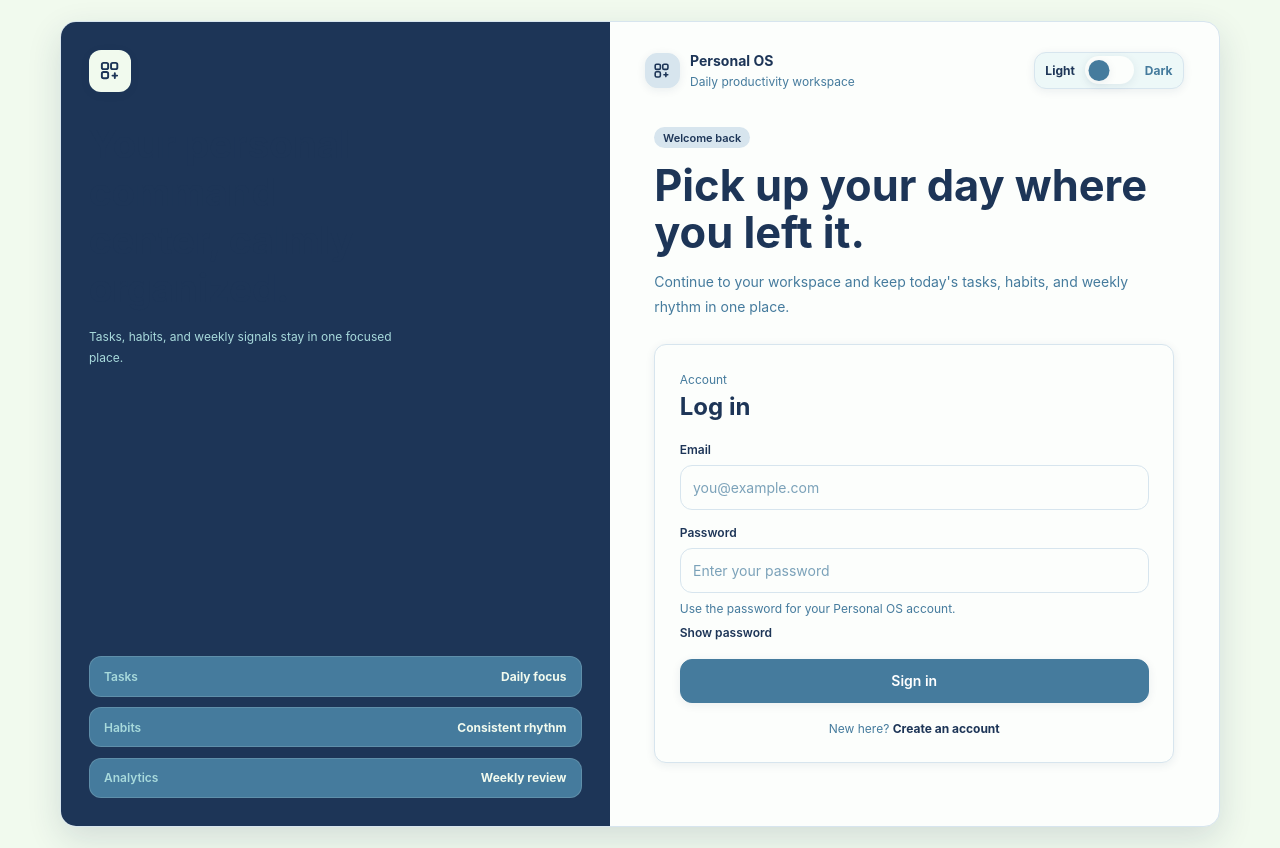
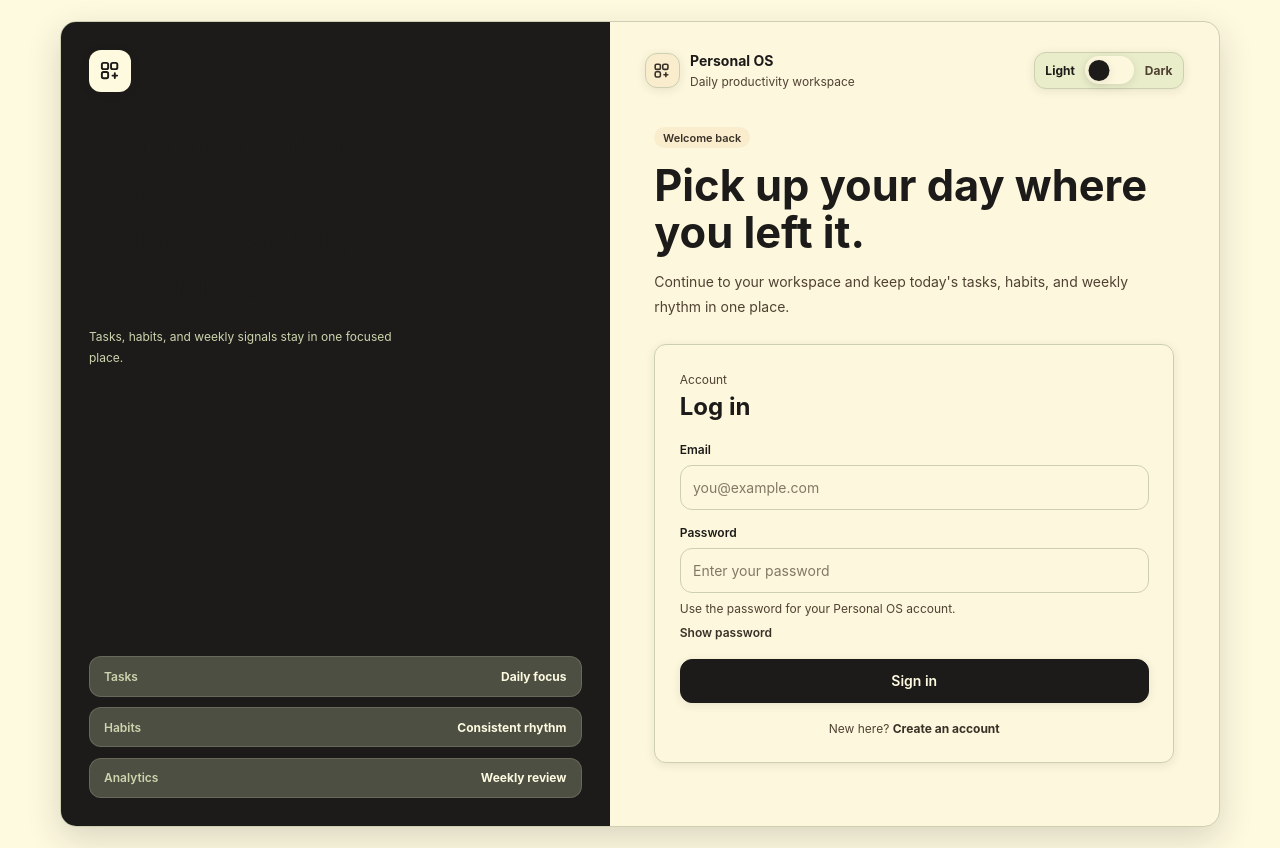
Before and after one commit to tarun5004/PersonalOS, a React (Vite) app in the folder client/: page /login in a window 1280 px wide. Built offline with nearby package versions, Linux system fonts and the light colour scheme.

Commit message:
style(ui): apply botanical theme palette

```diff
--- a/client/index.html
+++ b/client/index.html
@@ -5,7 +5,7 @@
     <meta name="viewport" content="width=device-width, initial-scale=1.0" />
     <link rel="icon" href="/favicon.svg" type="image/svg+xml" />
     <link rel="manifest" href="/manifest.json" />
-    <meta name="theme-color" content="#1D3557" />
+    <meta name="theme-color" content="#1C1B19" />
     <title>Personal OS</title>
     <script>
       (() => {
--- a/client/src/styles/tokens.css
+++ b/client/src/styles/tokens.css
@@ -46,68 +46,75 @@
 :root[data-theme="light"] {
   color-scheme: light;
 
-  --bg-page:      #F1FAEE;
-  --bg-surface:   #FCFEFC;
-  --bg-surface-2: #EDF8F8;
-  --bg-surface-3: #D7E5EE;
-  --bg-hover:     #EDF8F8;
-  --bg-selected:  #D7E5EE;
+  --tea-green:     #CCD5AE;
+  --beige:         #E9EDC9;
+  --cornsilk:      #FEFAE0;
+  --papaya-whip:   #FAEDCD;
+  --light-bronze:  #D4A373;
+  --charcoal:      #1C1B19;
 
-  --text-primary:   #1D3557;
-  --text-secondary: #457B9D;
-  --text-tertiary:  #6097B9;
-  --text-inverse:   #FFFFFF;
+  --bg-page:      var(--cornsilk);
+  --bg-surface:   color-mix(in srgb, var(--cornsilk) 86%, var(--papaya-whip));
+  --bg-surface-2: var(--beige);
+  --bg-surface-3: var(--tea-green);
+  --bg-hover:     color-mix(in srgb, var(--beige) 78%, var(--cornsilk));
+  --bg-selected:  color-mix(in srgb, var(--tea-green) 72%, var(--cornsilk));
 
-  --border:        #D7E5EE;
-  --border-strong: #A8DADC;
-  --focus-ring:    #457B9D;
+  --text-primary:   var(--charcoal);
+  --text-secondary: color-mix(in srgb, var(--charcoal) 72%, var(--light-bronze));
+  --text-tertiary:  color-mix(in srgb, var(--charcoal) 46%, var(--light-bronze));
+  --text-inverse:   var(--cornsilk);
 
-  --accent:        #457B9D;
-  --accent-hover:  #1D3557;
-  --accent-subtle: #D7E5EE;
-  --accent-border: #A8DADC;
-  --accent-text:   #FFFFFF;
+  --border:        color-mix(in srgb, var(--charcoal) 14%, var(--beige));
+  --border-strong: color-mix(in srgb, var(--charcoal) 28%, var(--tea-green));
+  --focus-ring:    var(--light-bronze);
 
-  --danger:         #E63946;
-  --danger-hover:   #CB1928;
-  --danger-subtle:  #FAD7DA;
-  --danger-text:    #99131E;
-  --warning:        #D68910;
-  --warning-subtle: #FEF9E7;
-  --warning-text:   #9A6109;
-  --success:        #47982C;
-  --success-subtle: #F1FAEE;
-  --success-text:   #234C16;
+  --accent:        var(--charcoal);
+  --accent-hover:  color-mix(in srgb, var(--charcoal) 84%, var(--light-bronze));
+  --accent-subtle: var(--papaya-whip);
+  --accent-border: var(--light-bronze);
+  --accent-text:   var(--cornsilk);
 
-  --status-progress:        #D68910;
-  --status-progress-subtle: #FEF9E7;
-  --status-upcoming:        #457B9D;
-  --status-upcoming-subtle: #D7E5EE;
+  --danger:         color-mix(in srgb, var(--light-bronze) 82%, var(--charcoal));
+  --danger-hover:   color-mix(in srgb, var(--light-bronze) 70%, var(--charcoal));
+  --danger-subtle:  var(--papaya-whip);
+  --danger-text:    var(--charcoal);
+  --warning:        var(--light-bronze);
+  --warning-subtle: var(--papaya-whip);
+  --warning-text:   var(--charcoal);
+  --success:        color-mix(in srgb, var(--tea-green) 70%, var(--charcoal));
+  --success-subtle: var(--beige);
+  --success-text:   var(--charcoal);
 
-  --pomo-focus:        #E63946;
-  --pomo-focus-subtle: #FAD7DA;
-  --pomo-break:        #457B9D;
-  --pomo-break-subtle: #D7E5EE;
-  --pomo-idle:         #6097B9;
-  --habit-done:        #47982C;
-  --habit-done-bg:     #F1FAEE;
-  --habit-missed:      #E63946;
-  --habit-missed-bg:   #FAD7DA;
-  --habit-future:      #D7E5EE;
-  --habit-today:       #1D3557;
-  --habit-today-bg:    #EDF8F8;
-  --score-high:        #47982C;
-  --score-mid:         #D68910;
-  --score-low:         #E63946;
+  --status-progress:        var(--light-bronze);
+  --status-progress-subtle: var(--papaya-whip);
+  --status-upcoming:        var(--charcoal);
+  --status-upcoming-subtle: var(--beige);
 
-  --sidebar-bg:          #1D3557;
-  --sidebar-border:      #315A93;
-  --sidebar-text:        #F1FAEE;
-  --sidebar-text-muted:  #A8DADC;
+  --pomo-focus:        color-mix(in srgb, var(--light-bronze) 82%, var(--charcoal));
+  --pomo-focus-subtle: var(--papaya-whip);
+  --pomo-break:        color-mix(in srgb, var(--tea-green) 70%, var(--charcoal));
+  --pomo-break-subtle: var(--beige);
+  --pomo-idle:         color-mix(in srgb, var(--charcoal) 46%, var(--light-bronze));
+  --habit-done:        color-mix(in srgb, var(--tea-green) 70%, var(--charcoal));
+  --habit-done-bg:     var(--beige);
+  --habit-missed:      color-mix(in srgb, var(--light-bronze) 82%, var(--charcoal));
+  --habit-missed-bg:   var(--papaya-whip);
+  --habit-future:      color-mix(in srgb, var(--beige) 72%, var(--cornsilk));
+  --habit-today:       var(--charcoal);
+  --habit-today-bg:    var(--beige);
+  --score-high:        color-mix(in srgb, var(--tea-green) 70%, var(--charcoal));
+  --score-mid:         var(--light-bronze);
+  --score-low:         color-mix(in srgb, var(--light-bronze) 82%, var(--charcoal));
+
+  --sidebar-bg:          var(--charcoal);
+  --sidebar-border:      color-mix(in srgb, var(--cornsilk) 18%, transparent);
+  --sidebar-text:        var(--cornsilk);
+  --sidebar-text-muted:  var(--tea-green);
   --sidebar-muted:       var(--sidebar-text-muted);
-  --sidebar-hover:       #315A93;
-  --sidebar-active-bg:   #457B9D;
-  --sidebar-active-text: #FFFFFF;
+  --sidebar-hover:       color-mix(in srgb, var(--cornsilk) 10%, var(--charcoal));
+  --sidebar-active-bg:   color-mix(in srgb, var(--tea-green) 28%, var(--charcoal));
+  --sidebar-active-text: var(--cornsilk);
 
   --font-sans: "Inter", ui-sans-serif, system-ui, -apple-system, BlinkMacSystemFont, "Segoe UI", sans-serif;
   --font-mono: "JetBrains Mono", "SFMono-Regular", Consolas, "Liberation Mono", monospace;
@@ -149,70 +156,70 @@
   --color-error:           var(--danger);
   --color-warning:         var(--warning);
 
-  --shadow-card-token:     0 2px 10px rgba(29, 53, 87, 0.08);
-  --shadow-floating-token: 0 12px 34px rgba(29, 53, 87, 0.14);
+  --shadow-card-token:     0 2px 10px color-mix(in srgb, var(--charcoal) 10%, transparent);
+  --shadow-floating-token: 0 12px 34px color-mix(in srgb, var(--charcoal) 16%, transparent);
   --shadow-focus-token:    0 0 0 3px color-mix(in srgb, var(--focus-ring) 22%, transparent);
 }
 
 :root[data-theme="dark"] {
   color-scheme: dark;
 
-  --bg-page:      #060B12;
-  --bg-surface:   #0C1623;
-  --bg-surface-2: #122035;
-  --bg-surface-3: #172B46;
-  --bg-hover:     #122035;
-  --bg-selected:  #1D3557;
-  --text-primary:   #F1FAEE;
-  --text-secondary: #B0CBDC;
-  --text-tertiary:  #88B1CB;
-  --border:        rgba(168, 218, 220, 0.14);
-  --border-strong: rgba(168, 218, 220, 0.28);
-  --focus-ring:    #A8DADC;
-  --accent:        #A8DADC;
-  --accent-hover:  #D7E5EE;
-  --accent-subtle: #1D3557;
-  --accent-border: #457B9D;
-  --accent-text:   #061018;
-  --danger:         #EB5F6B;
-  --danger-hover:   #F08790;
-  --danger-subtle:  #33060A;
-  --danger-text:    #F5AFB5;
-  --warning:        #FFB84D;
-  --warning-subtle: #332406;
-  --warning-text:   #FFDCA3;
-  --success:        #75CE57;
-  --success-subtle: #234C16;
-  --success-text:   #B4E4A3;
-  --status-progress:        #FFB84D;
-  --status-progress-subtle: #332406;
-  --status-upcoming:        #A8DADC;
-  --status-upcoming-subtle: #122035;
-  --pomo-focus:        #EB5F6B;
-  --pomo-focus-subtle: #33060A;
-  --pomo-break:        #A8DADC;
-  --pomo-break-subtle: #1D3557;
-  --pomo-idle:         #88B1CB;
-  --habit-done:        #75CE57;
-  --habit-done-bg:     #234C16;
-  --habit-missed:      #EB5F6B;
-  --habit-missed-bg:   #33060A;
-  --habit-future:      #172B46;
-  --habit-today:       #F1FAEE;
-  --habit-today-bg:    #122035;
-  --score-high:        #75CE57;
-  --score-mid:         #FFB84D;
-  --score-low:         #EB5F6B;
-  --sidebar-bg:          #060B12;
-  --sidebar-border:      rgba(168, 218, 220, 0.14);
-  --sidebar-text:        #F1FAEE;
-  --sidebar-text-muted:  #88B1CB;
+  --bg-page:      var(--charcoal);
+  --bg-surface:   color-mix(in srgb, var(--charcoal) 92%, var(--tea-green));
+  --bg-surface-2: color-mix(in srgb, var(--charcoal) 84%, var(--tea-green));
+  --bg-surface-3: color-mix(in srgb, var(--charcoal) 76%, var(--tea-green));
+  --bg-hover:     color-mix(in srgb, var(--charcoal) 82%, var(--papaya-whip));
+  --bg-selected:  color-mix(in srgb, var(--charcoal) 70%, var(--tea-green));
+  --text-primary:   var(--cornsilk);
+  --text-secondary: var(--beige);
+  --text-tertiary:  var(--tea-green);
+  --border:        color-mix(in srgb, var(--cornsilk) 14%, transparent);
+  --border-strong: color-mix(in srgb, var(--cornsilk) 28%, transparent);
+  --focus-ring:    var(--light-bronze);
+  --accent:        var(--tea-green);
+  --accent-hover:  var(--beige);
+  --accent-subtle: color-mix(in srgb, var(--tea-green) 16%, var(--charcoal));
+  --accent-border: var(--tea-green);
+  --accent-text:   var(--charcoal);
+  --danger:         var(--light-bronze);
+  --danger-hover:   var(--papaya-whip);
+  --danger-subtle: color-mix(in srgb, var(--light-bronze) 14%, var(--charcoal));
+  --danger-text:    var(--papaya-whip);
+  --warning:        var(--light-bronze);
+  --warning-subtle: color-mix(in srgb, var(--light-bronze) 14%, var(--charcoal));
+  --warning-text:   var(--papaya-whip);
+  --success:        var(--tea-green);
+  --success-subtle: color-mix(in srgb, var(--tea-green) 16%, var(--charcoal));
+  --success-text:   var(--beige);
+  --status-progress:        var(--light-bronze);
+  --status-progress-subtle: color-mix(in srgb, var(--light-bronze) 14%, var(--charcoal));
+  --status-upcoming:        var(--tea-green);
+  --status-upcoming-subtle: color-mix(in srgb, var(--tea-green) 12%, var(--charcoal));
+  --pomo-focus:        var(--light-bronze);
+  --pomo-focus-subtle: color-mix(in srgb, var(--light-bronze) 14%, var(--charcoal));
+  --pomo-break:        var(--tea-green);
+  --pomo-break-subtle: color-mix(in srgb, var(--tea-green) 14%, var(--charcoal));
+  --pomo-idle:         var(--tea-green);
+  --habit-done:        var(--tea-green);
+  --habit-done-bg:     color-mix(in srgb, var(--tea-green) 14%, var(--charcoal));
+  --habit-missed:      var(--light-bronze);
+  --habit-missed-bg:   color-mix(in srgb, var(--light-bronze) 14%, var(--charcoal));
+  --habit-future:      color-mix(in srgb, var(--charcoal) 78%, var(--tea-green));
+  --habit-today:       var(--cornsilk);
+  --habit-today-bg:    color-mix(in srgb, var(--cornsilk) 9%, var(--charcoal));
+  --score-high:        var(--tea-green);
+  --score-mid:         var(--light-bronze);
+  --score-low:         var(--papaya-whip);
+  --sidebar-bg:          var(--charcoal);
+  --sidebar-border:      color-mix(in srgb, var(--cornsilk) 14%, transparent);
+  --sidebar-text:        var(--cornsilk);
+  --sidebar-text-muted:  var(--tea-green);
   --sidebar-muted:       var(--sidebar-text-muted);
-  --sidebar-hover:       #0C1623;
-  --sidebar-active-bg:   #1D3557;
-  --sidebar-active-text: #A8DADC;
-  --shadow-card-token:     0 2px 10px rgba(0, 0, 0, 0.22);
-  --shadow-floating-token: 0 16px 48px rgba(0, 0, 0, 0.46);
+  --sidebar-hover:       color-mix(in srgb, var(--cornsilk) 9%, var(--charcoal));
+  --sidebar-active-bg:   color-mix(in srgb, var(--tea-green) 22%, var(--charcoal));
+  --sidebar-active-text: var(--cornsilk);
+  --shadow-card-token:     0 2px 10px color-mix(in srgb, var(--charcoal) 46%, transparent);
+  --shadow-floating-token: 0 16px 48px color-mix(in srgb, var(--charcoal) 62%, transparent);
   --shadow-focus-token:    0 0 0 3px color-mix(in srgb, var(--focus-ring) 28%, transparent);
 }
 
@@ -286,7 +293,7 @@
 
   .border-pulse  { animation: border-pulse  2s ease-in-out infinite; }
   .focus-pulse   { animation: focus-pulse   2s ease-in-out infinite; }
-  .focus-modal-backdrop { background: rgba(0, 0, 0, 0.55); }
+  .focus-modal-backdrop { background: color-mix(in srgb, var(--charcoal) 72%, transparent); }
 }
 
 @keyframes border-pulse {
```
Also changed, not shown: client/public/favicon.svg, client/public/manifest.json, 2 other files (tests, documents, lock files or other folders).
